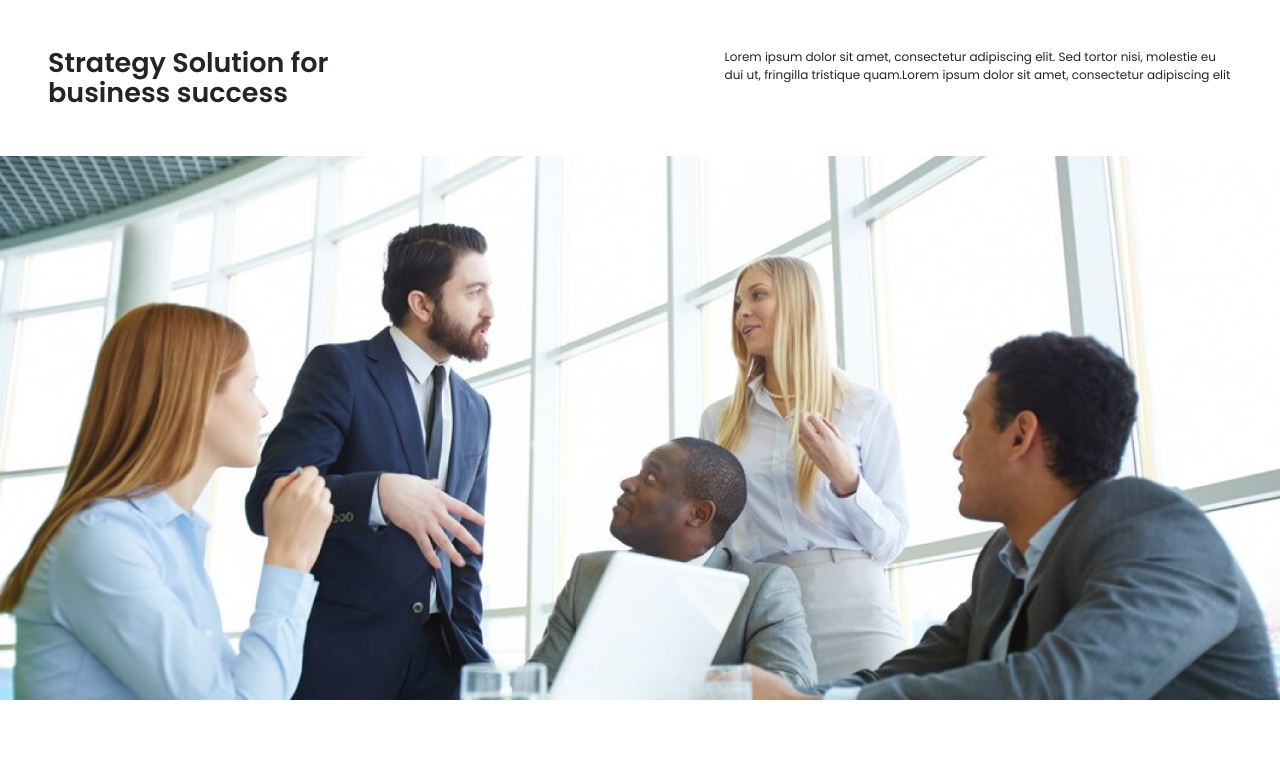
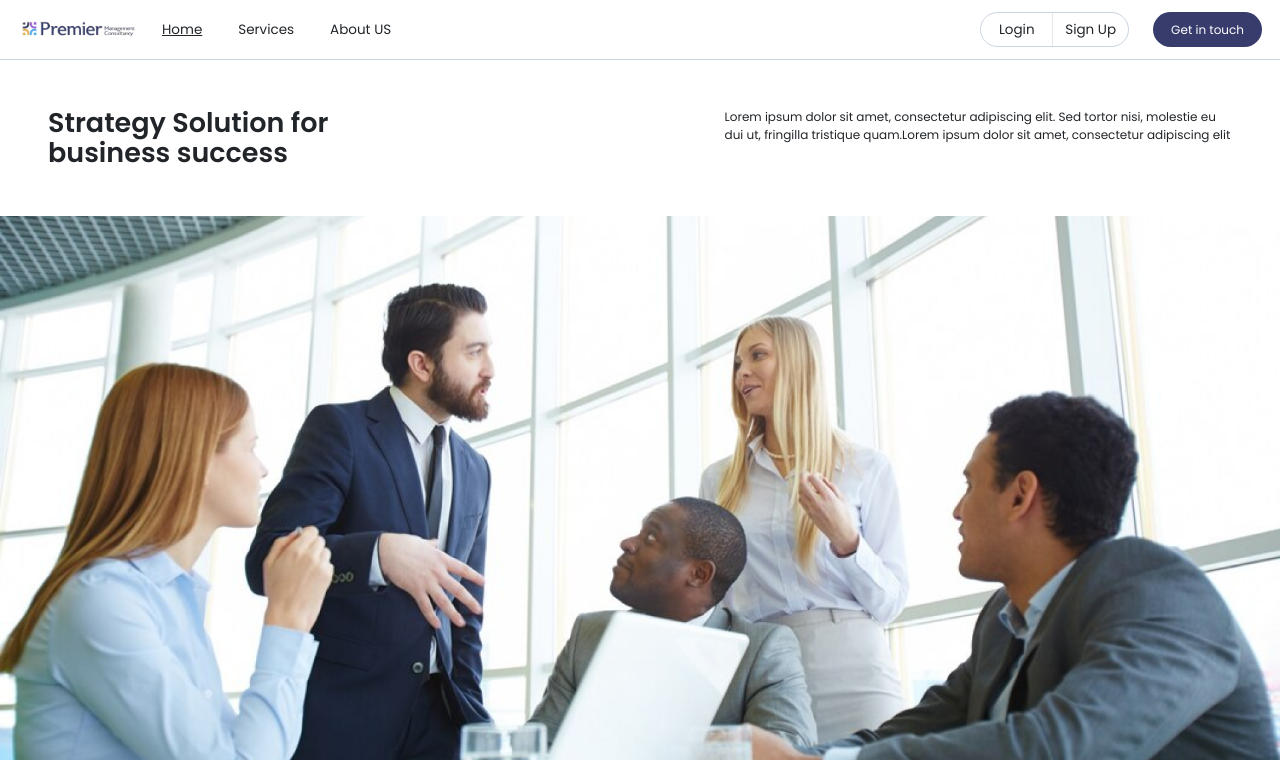
Before and after one commit to muaz2522/premier-management-company-admin, a React (Vite) app: page / in a window 1280 px wide. Shown: the top 770 px of the page. Built offline with nearby package versions, Linux system fonts and the light colour scheme.

Commit message:
header name change

```diff
--- a/src/layout/Header.jsx
+++ b/src/layout/Header.jsx
@@ -1,6 +1,6 @@
 import { useEffect, useState } from "react";
-// import Navbar from "../components/navbar/NavBar";
-import ResponsiveNavbar from "../components/navbar/ResponsiveNavbar";
+import Navbar from "../components/Header/NavBar";
+import ResponsiveNavbar from "../components/Header/ResponsiveNavbar";
 
 
 function Header() {
@@ -21,7 +21,7 @@ function Header() {
     return (
         <>
             {/* <ResponsiveNavbar isOpen={isOpen} setIsOpen={setIsOpen} /> */}
-            {/* <Navbar isOpen={isOpen} setIsOpen={setIsOpen} /> */}
+            <Navbar isOpen={isOpen} setIsOpen={setIsOpen} />
             {isOpen ? <ResponsiveNavbar isOpen={isOpen} setIsOpen={setIsOpen} /> : ""}
 
         </>
```
Also changed, not shown: src/components/Header/NavBar.jsx (renamed from src/components/Navbar/NavBar.jsx), src/components/Header/NavButton.jsx (renamed from src/components/Navbar/NavButton.jsx), src/components/Header/ResponsiveNavbar.jsx (renamed from src/components/Navbar/ResponsiveNavbar.jsx).
